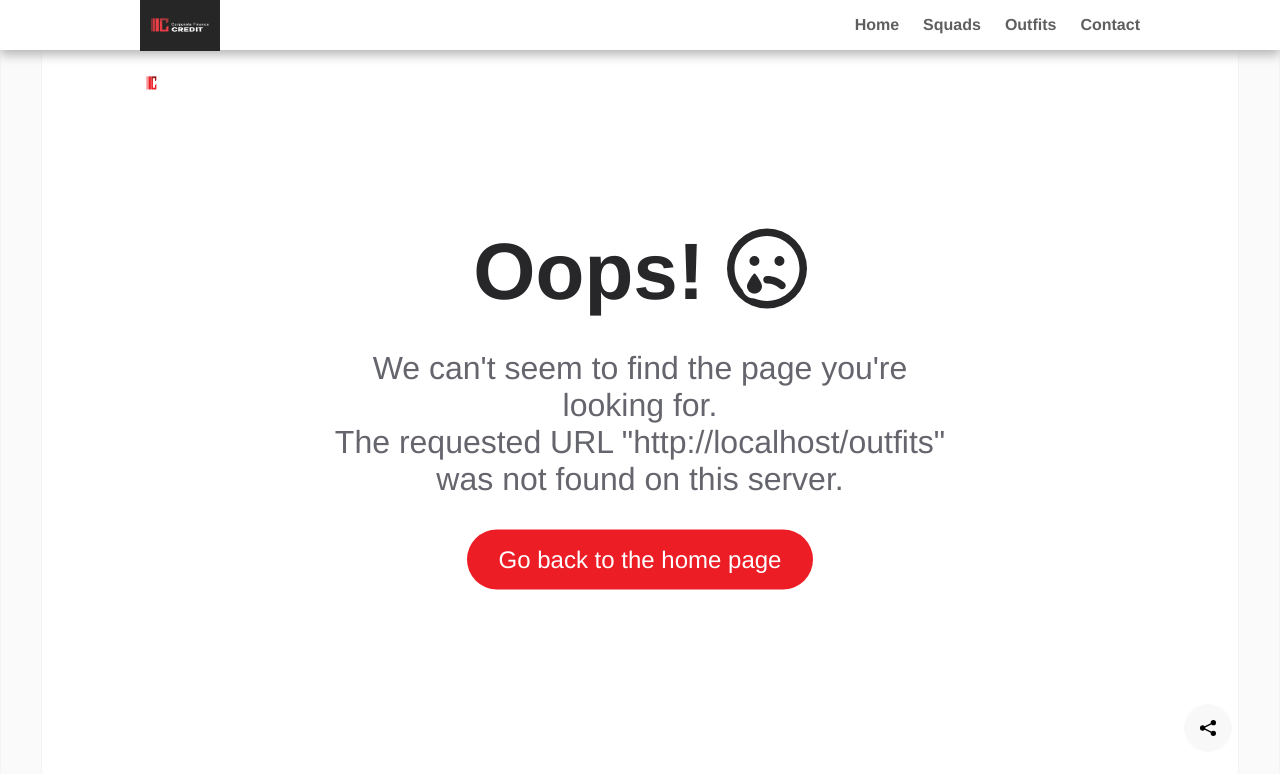
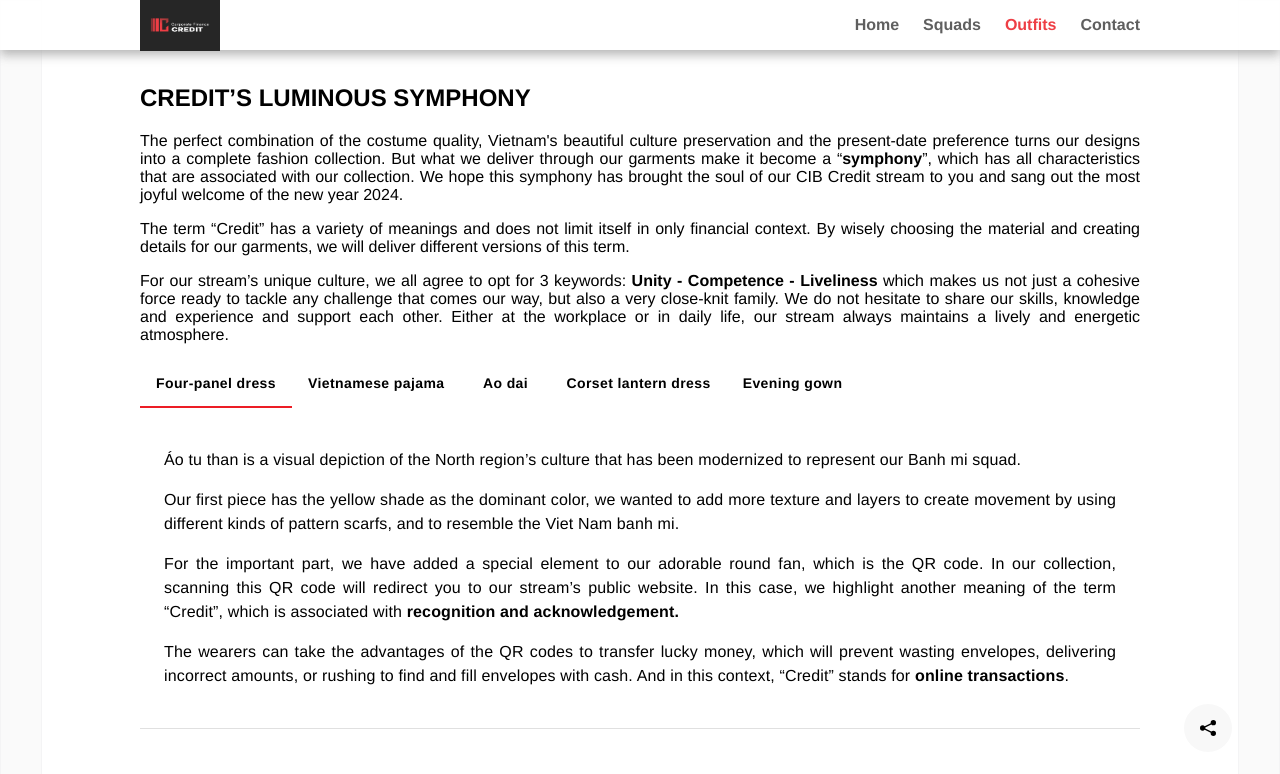
Before and after one commit to nntt1210/credit-tet-in-tech, a React (Create React App) app: page /outfits in a window 1280 px wide. Before the commit this address had no page. Shown: the top 774 px of the page. Built offline with nearby package versions, Linux system fonts and the light colour scheme.

Commit message:
add outfits page

```diff
--- a/src/App.js
+++ b/src/App.js
@@ -10,6 +10,7 @@ import Notfound from "./pages/404";
 import { TRACKING_ID } from "./data/tracking";
 import "./app.css";
 import Squads from "./pages/squads";
+import Outfits from "./pages/outfits";
 
 function App() {
 	useEffect(() => {
@@ -23,7 +24,7 @@ function App() {
 			<Routes>
 				<Route path="/" element={<Homepage />} />
 				<Route path="/squads" element={<Squads />} />
-				<Route path="/about" element={<About />} />
+				<Route path="/outfits" element={<Outfits />} />
 				<Route path="/contact" element={<Contact />} />
 				<Route path="*" element={<Notfound />} />
 			</Routes>
--- /dev/null
+++ b/src/components/common/tabpanel.jsx
@@ -0,0 +1,22 @@
+import Typography from "@mui/material/Typography";
+import Box from "@mui/material/Box";
+
+export default function CustomTabPanel(props) {
+	const { children, value, index, ...other } = props;
+
+	return (
+		<div
+			role="tabpanel"
+			hidden={value !== index}
+			id={`simple-tabpanel-${index}`}
+			aria-labelledby={`simple-tab-${index}`}
+			{...other}
+		>
+			{value === index && (
+				<Box sx={{ p: 3 }}>
+					<Typography>{children}</Typography>
+				</Box>
+			)}
+		</div>
+	);
+}
--- a/src/components/squads/squad.jsx
+++ b/src/components/squads/squad.jsx
@@ -1,27 +1,6 @@
 import React from "react";
-import Typography from "@mui/material/Typography";
-import Box from "@mui/material/Box";
 import { Carousel } from "react-responsive-carousel";
-
-function CustomTabPanel(props) {
-	const { children, value, index, ...other } = props;
-
-	return (
-		<div
-			role="tabpanel"
-			hidden={value !== index}
-			id={`simple-tabpanel-${index}`}
-			aria-labelledby={`simple-tab-${index}`}
-			{...other}
-		>
-			{value === index && (
-				<Box sx={{ p: 3 }}>
-					<Typography>{children}</Typography>
-				</Box>
-			)}
-		</div>
-	);
-}
+import CustomTabPanel from "../common/tabpanel";
 
 export const Squad = ({
 	value,
--- /dev/null
+++ b/src/pages/outfits.jsx
@@ -0,0 +1,230 @@
+import React from "react";
+import NavBar from "../components/common/navBar";
+import "./styles/squads.css";
+
+import Tabs from "@mui/material/Tabs";
+import Tab from "@mui/material/Tab";
+import Box from "@mui/material/Box";
+import CustomTabPanel from "../components/common/tabpanel";
+
+function a11yProps(index) {
+	return {
+		id: `simple-tab-${index}`,
+		"aria-controls": `simple-tabpanel-${index}`,
+	};
+}
+
+function BasicTabs() {
+	const [value, setValue] = React.useState(0);
+	const handleChange = (event, newValue) => {
+		setValue(newValue);
+	};
+
+	return (
+		<Box sx={{ width: "100%" }}>
+			<Box sx={{ borderBottom: 1, borderColor: "divider" }}>
+				<h2>CREDIT’S LUMINOUS SYMPHONY</h2>
+				<div style={{ textAlign: "justify" }}>
+					<p>
+						The perfect combination of the costume quality,
+						Vietnam's beautiful culture preservation and the
+						present-date preference turns our designs into a
+						complete fashion collection. But what we deliver through
+						our garments make it become a “<b>symphony</b>”, which
+						has all characteristics that are associated with our
+						collection. We hope this symphony has brought the soul
+						of our CIB Credit stream to you and sang out the most
+						joyful welcome of the new year 2024.
+					</p>
+					<p>
+						The term “Credit” has a variety of meanings and does not
+						limit itself in only financial context. By wisely
+						choosing the material and creating details for our
+						garments, we will deliver different versions of this
+						term.
+					</p>
+					<p>
+						For our stream’s unique culture, we all agree to opt for
+						3 keywords: <b>Unity - Competence - Liveliness</b> which
+						makes us not just a cohesive force ready to tackle any
+						challenge that comes our way, but also a very close-knit
+						family. We do not hesitate to share our skills,
+						knowledge and experience and support each other. Either
+						at the workplace or in daily life, our stream always
+						maintains a lively and energetic atmosphere.
+					</p>
+				</div>
+				<Tabs
+					value={value}
+					onChange={handleChange}
+					variant="scrollable"
+					TabIndicatorProps={{
+						style: {
+							backgroundColor: "#ec1d25",
+						},
+					}}
+					// scrollButtons
+					// allowScrollButtonsMobile
+				>
+					<Tab label="Four-panel dress" {...a11yProps(0)} />
+					<Tab label="Vietnamese pajama" {...a11yProps(1)} />
+					<Tab label="Ao dai" {...a11yProps(2)} />
+					<Tab label="Corset lantern dress" {...a11yProps(3)} />
+					<Tab label="Evening gown" {...a11yProps(4)} />
+				</Tabs>
+				<CustomTabPanel value={value} index={0}>
+					<div style={{ textAlign: "justify" }}>
+						<p>
+							Áo tu than is a visual depiction of the North
+							region’s culture that has been modernized to
+							represent our Banh mi squad.
+						</p>
+						<p>
+							Our first piece has the yellow shade as the dominant
+							color, we wanted to add more texture and layers to
+							create movement by using different kinds of pattern
+							scarfs, and to resemble the Viet Nam banh mi.
+						</p>
+						<p>
+							For the important part, we have added a special
+							element to our adorable round fan, which is the QR
+							code. In our collection, scanning this QR code will
+							redirect you to our stream’s public website. In this
+							case, we highlight another meaning of the term
+							“Credit”, which is associated with{" "}
+							<b>recognition and acknowledgement.</b>
+						</p>
+						<p>
+							The wearers can take the advantages of the QR codes
+							to transfer lucky money, which will prevent wasting
+							envelopes, delivering incorrect amounts, or rushing
+							to find and fill envelopes with cash. And in this
+							context, “Credit” stands for{" "}
+							<b>online transactions</b>.
+						</p>
+					</div>
+				</CustomTabPanel>
+				<CustomTabPanel value={value} index={1}>
+					<div style={{ textAlign: "justify" }}>
+						<p>
+							Áo ba ba embodies the essence of the culture of the
+							South, and its pure white color reminds us of the
+							delicious sticky rice known as Xoi in Vietnamese.
+						</p>
+						<p>
+							With this costume, we aim to deliver the youthful,
+							lively and cute image of Vietnamese girls. The
+							simple wide-leg trousers and over layers skirt allow
+							our beloved to be both graceful and playful.
+						</p>
+						<p>
+							With this costume, we aim to deliver the youthful,
+							lively and cute image of Vietnamese girls. The
+							simple wide-leg trousers and over layers skirt allow
+							our beloved to be both graceful and playful.
+						</p>
+						<p>
+							This year, bow trends are back all around the world,
+							especially in the fashion industry. Besides showing
+							loveliness, ribbon can express one of the meanings
+							of the “Credit” term which relates to{" "}
+							<b>trust or belief</b>. We used the ribbon to
+							present the image of <b>The knot of trust</b>.
+						</p>
+					</div>
+				</CustomTabPanel>
+				<CustomTabPanel value={value} index={2}>
+					<div style={{ textAlign: "justify" }}>
+						<p>
+							While discussing traditional attire that represent
+							the Central region’s culture, people instantly
+							conjure up images of the Hue Ao dai. In fact, the
+							graceful Ao dai is prioritized wearing on numerous
+							traditional occasions by people from all 3 regions.
+						</p>
+						<p>
+							Our Ao dai features black and brown as the main hue,
+							which not only focuses on the male wearers, but also
+							represents BacXiu and CaPhe.
+						</p>
+						<p>
+							Coffee in black or white is a popular beverage among
+							Vietnamese, and depending on their different
+							appetite, they will adjust the coffee's sweetness,
+							bitterness, or heat. In order to accommodate this
+							discrepancy, we prepare mock-ups of sugar and
+							ice-cubes for our models, hoping that our “coffee”
+							would be suitable for a wide range of individuals.
+							And like how we tell our clients, whether they
+							prefer sugar or ice, we are always ready to deliver
+							it.
+						</p>
+					</div>
+				</CustomTabPanel>
+				<CustomTabPanel value={value} index={3}>
+					<div style={{ textAlign: "justify" }}>
+						<p>
+							The garment's purple color brings back memories of
+							our idyllic Hue. Additionally, Hue is home to the
+							delectable BunBo delicacies.
+						</p>
+						<p>
+							Hoi An lanterns, the iconic symbol of the ancient
+							town, served as inspiration for our choice of
+							lantern dress. Traditionally, the lantern is
+							released to wish everyone a happy new year.
+						</p>
+						<p>
+							The combination of the dainty corset and the flowing
+							lantern dress transforms our adorable girl into a
+							sweet, gentle princess. This ribbon lantern is
+							unique and is a memento of our stream happy
+							memories. Every single one of them was gathered from
+							the Credit's secret Santa for the Christmas of 2023.
+							This is where our team's unity expresses itself.
+						</p>
+					</div>
+				</CustomTabPanel>
+				<CustomTabPanel value={value} index={4}>
+					<div style={{ textAlign: "justify" }}>
+						<p>
+							The shining vedette of our collection, a resplendent
+							creation inspired by the mythical dragon heralding
+							the New Year of 2024.
+						</p>
+						<p>
+							This evening gown with cape-like shoulder attachment
+							is intricately designed to embody the strength,
+							majesty, and mystical allure of the legendary
+							creature. The gold color, reminiscent of gold
+							dragon, represents the royal strength, wealth,
+							fortune and victory. With the hue of gold and
+							sparkling charms, our gorgeous model appears shining
+							and blessing on the runway. As the wearer graces the
+							stage, she channels not only the regal spirit of the
+							gold dragon, but also our best wishes for our
+							beloved people with health, happiness, luck and
+							success.
+						</p>
+						<p>
+							With this masterpiece, we hope that our beloved
+							women will usher in the New Year with elegance and
+							grace.
+						</p>
+					</div>
+				</CustomTabPanel>
+			</Box>
+		</Box>
+	);
+}
+
+const Outfits = () => {
+	return (
+		<div className="page-content">
+			<NavBar active="outfits" />
+			<BasicTabs />
+		</div>
+	);
+};
+
+export default Outfits;
```
